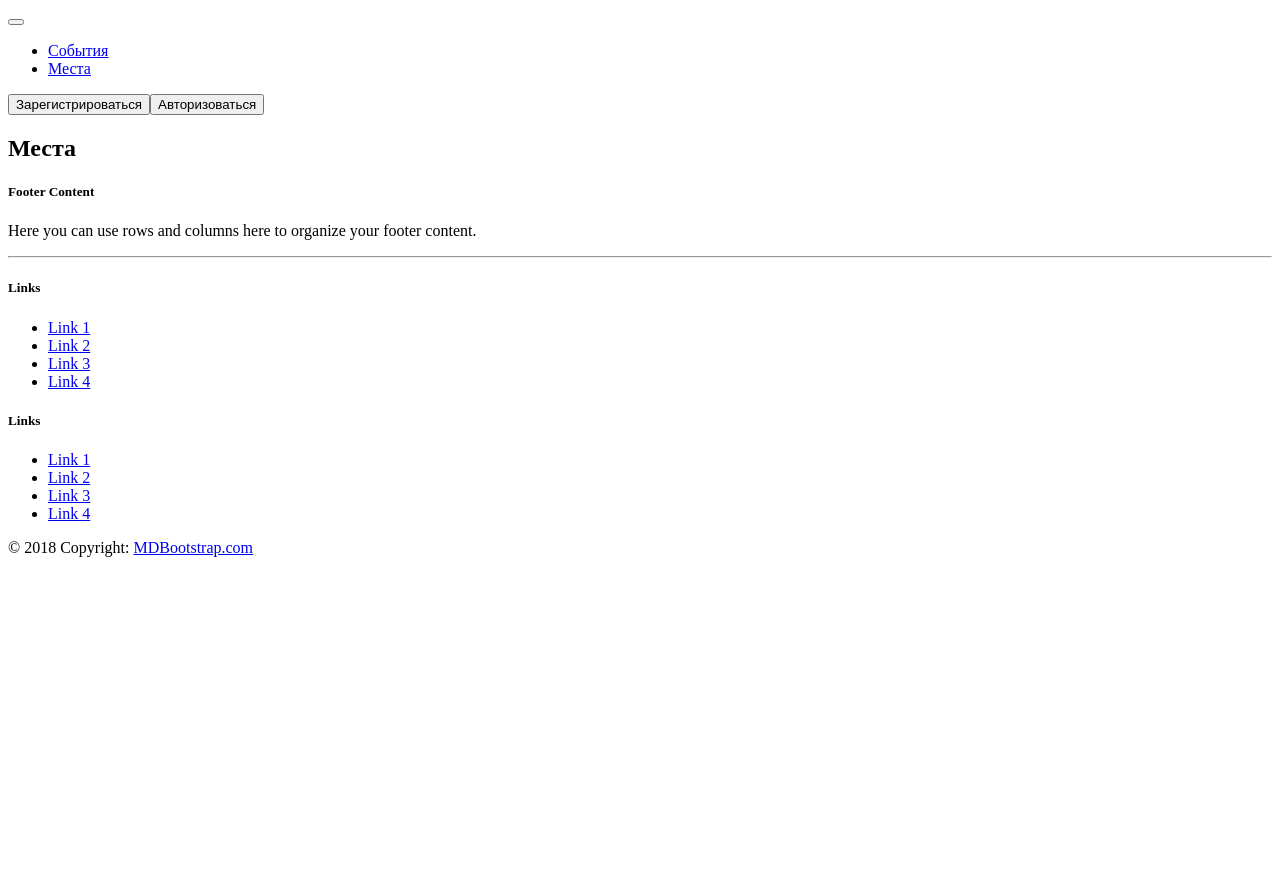
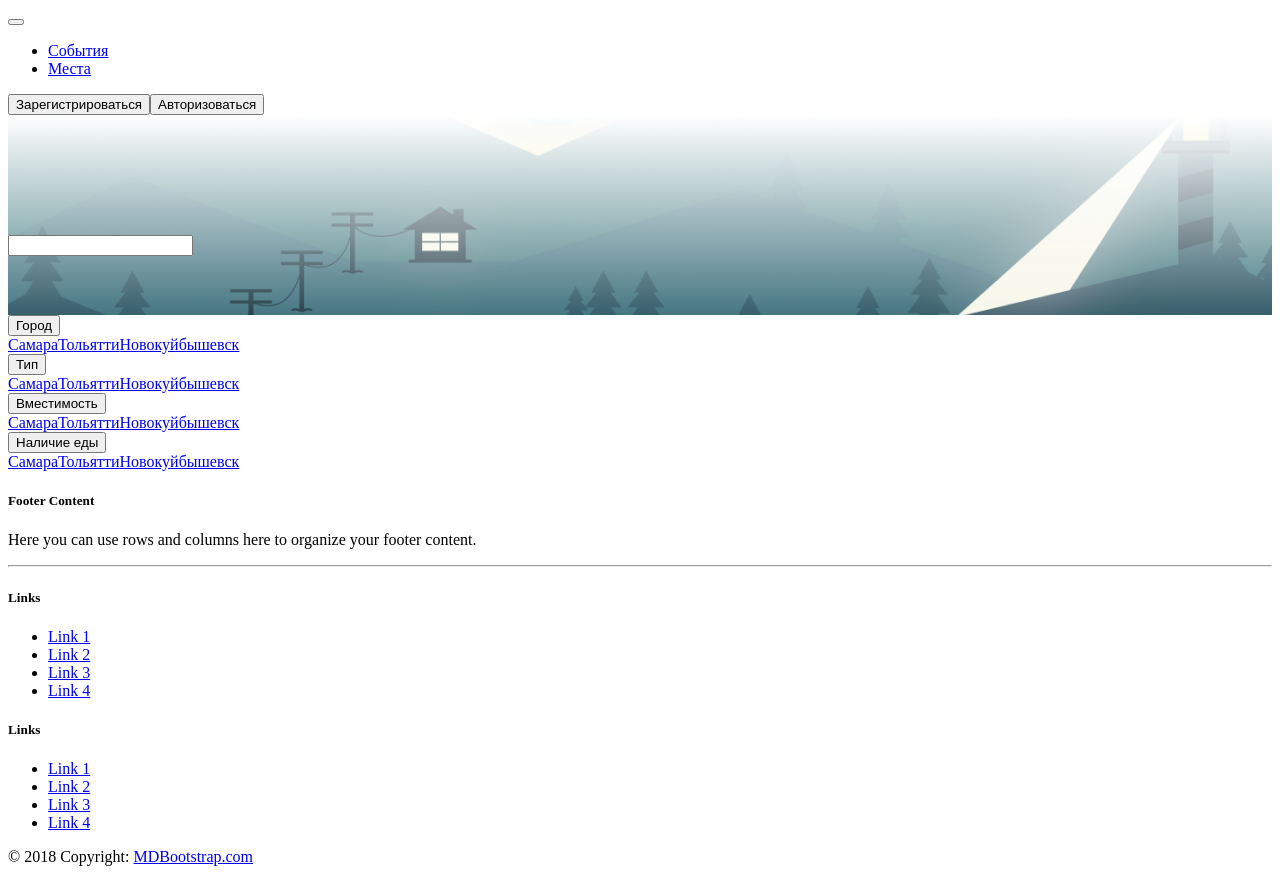
Before and after one commit to Algashev1/collaboration, an Angular app: page /places in a window 1280 px wide. Before the commit the page ends 800 px from the top, so only its background shows below. Built offline with nearby package versions, Linux system fonts and the light colour scheme; what angular-bootstrap-md would draw is missing.

Commit message:
Добавление селектов и шапки в странице "Места"

```diff
--- a/src/app/app.component.html
+++ b/src/app/app.component.html
@@ -1,5 +1,3 @@
 <app-header></app-header>
-<main class="col-12 bd-content main" role="main">
-  <router-outlet></router-outlet>
-</main>
+<router-outlet></router-outlet>
 <app-footer></app-footer>
--- a/src/app/places/places.component.html
+++ b/src/app/places/places.component.html
@@ -1,3 +1,62 @@
-<div class="container">
-  <h2>Места</h2>
+<div class="places-header m-0">
+  <div class="places-input px-5">
+    <input type="text" class="form-control">
+  </div>
 </div>
+
+<div class="places-block-selects">
+  <div class="row text-center shadow-sm bg-white rounded py-2">
+    <div class="col-3">
+      <div class="btn-group" mdbDropdown>
+        <button mdbDropdownToggle type="button" mdbBtn class="dropdown-toggle btn-outline-primary waves-effect" mdbWavesEffect>
+          Город
+        </button>
+        <div class="dropdown-menu dropdown-secondary">
+          <a class="dropdown-item" href="#">Самара</a>
+          <a class="dropdown-item" href="#">Тольятти</a>
+          <a class="dropdown-item" href="#">Новокуйбышевск</a>
+        </div>
+      </div>
+    </div>
+    <div class="col-3">
+      <div class="btn-group" mdbDropdown>
+        <button mdbDropdownToggle type="button" mdbBtn class="dropdown-toggle btn-outline-primary waves-effect" mdbWavesEffect>
+          Тип
+        </button>
+        <div class="dropdown-menu dropdown-secondary">
+          <a class="dropdown-item" href="#">Самара</a>
+          <a class="dropdown-item" href="#">Тольятти</a>
+          <a class="dropdown-item" href="#">Новокуйбышевск</a>
+        </div>
+      </div>
+    </div>
+    <div class="col-3">
+      <div class="btn-group" mdbDropdown>
+        <button mdbDropdownToggle type="button" mdbBtn class="dropdown-toggle btn-outline-primary waves-effect" mdbWavesEffect>
+          Вместимость
+        </button>
+        <div class="dropdown-menu dropdown-secondary">
+          <a class="dropdown-item" href="#">Самара</a>
+          <a class="dropdown-item" href="#">Тольятти</a>
+          <a class="dropdown-item" href="#">Новокуйбышевск</a>
+        </div>
+      </div>
+    </div>
+    <div class="col-3">
+      <div class="btn-group" mdbDropdown>
+        <button mdbDropdownToggle type="button" mdbBtn class="dropdown-toggle btn-outline-primary waves-effect" mdbWavesEffect>
+          Наличие еды
+        </button>
+        <div class="dropdown-menu dropdown-secondary">
+          <a class="dropdown-item" href="#">Самара</a>
+          <a class="dropdown-item" href="#">Тольятти</a>
+          <a class="dropdown-item" href="#">Новокуйбышевск</a>
+        </div>
+      </div>
+    </div>
+  </div>
+</div>
+
+<div class="my-5">
+
+</div>
--- a/src/app/places/places.component.ts
+++ b/src/app/places/places.component.ts
@@ -8,7 +8,14 @@ import { Component, OnInit } from '@angular/core';
 
 export class PlacesComponent implements OnInit {
 
+  optionsSelect;
+
   ngOnInit(): void {
+    this.optionsSelect = [
+      { value: '1', label: 'Option 1' },
+      { value: '2', label: 'Option 2' },
+      { value: '3', label: 'Option 3' },
+    ];
   }
 
 }
--- a/src/styles.scss
+++ b/src/styles.scss
@@ -4,3 +4,17 @@
   backround-color: #24355C;
   color: black;
 }
+
+.places-header {
+  background-image: url(/src/resources/img/places.png);
+  height: 200px;
+}
+
+.places-input {
+  padding-top: 120px;
+}
+
+.places-block-selects {
+  //height: 70px;
+  background-color: white;
+}
```
Also changed, not shown: src/resources/img/places.png (added).
